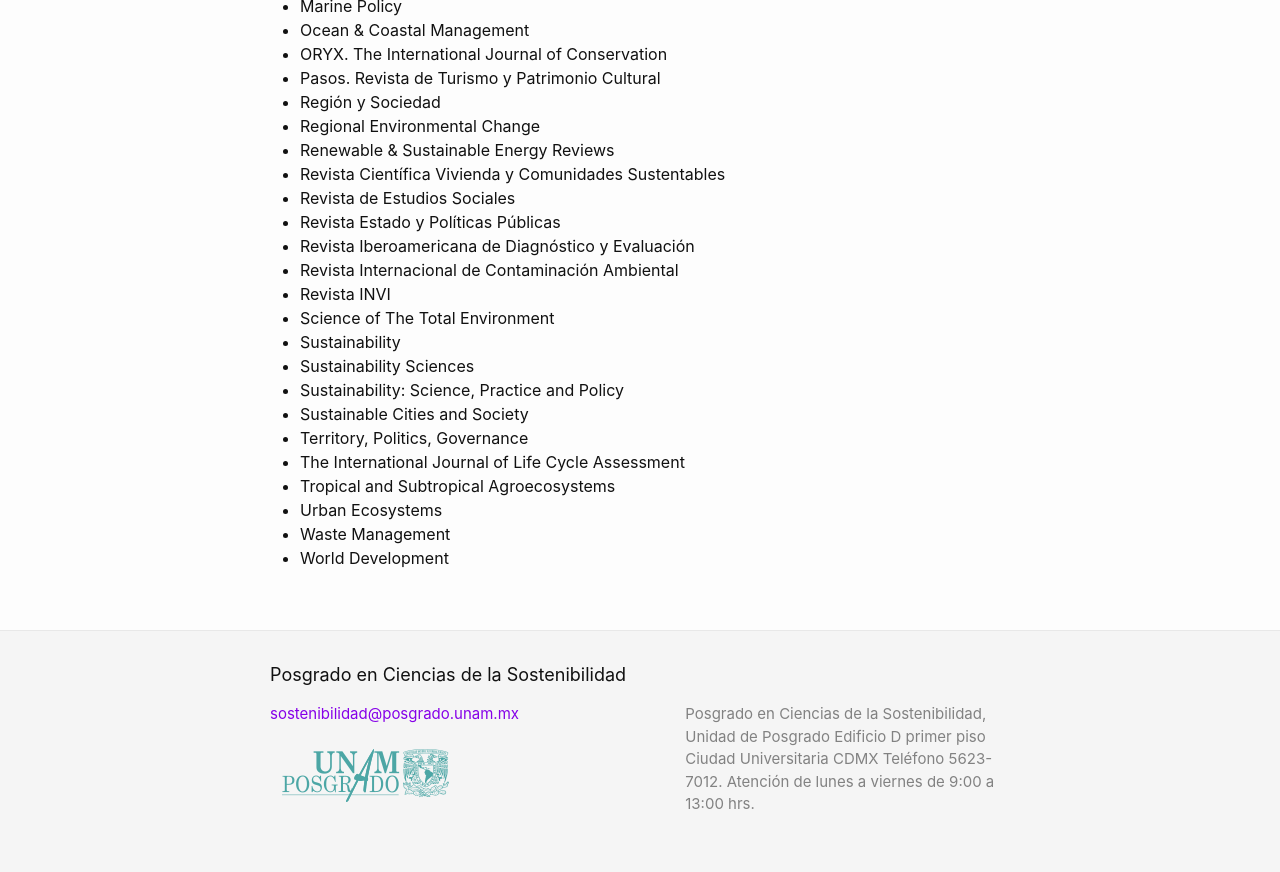
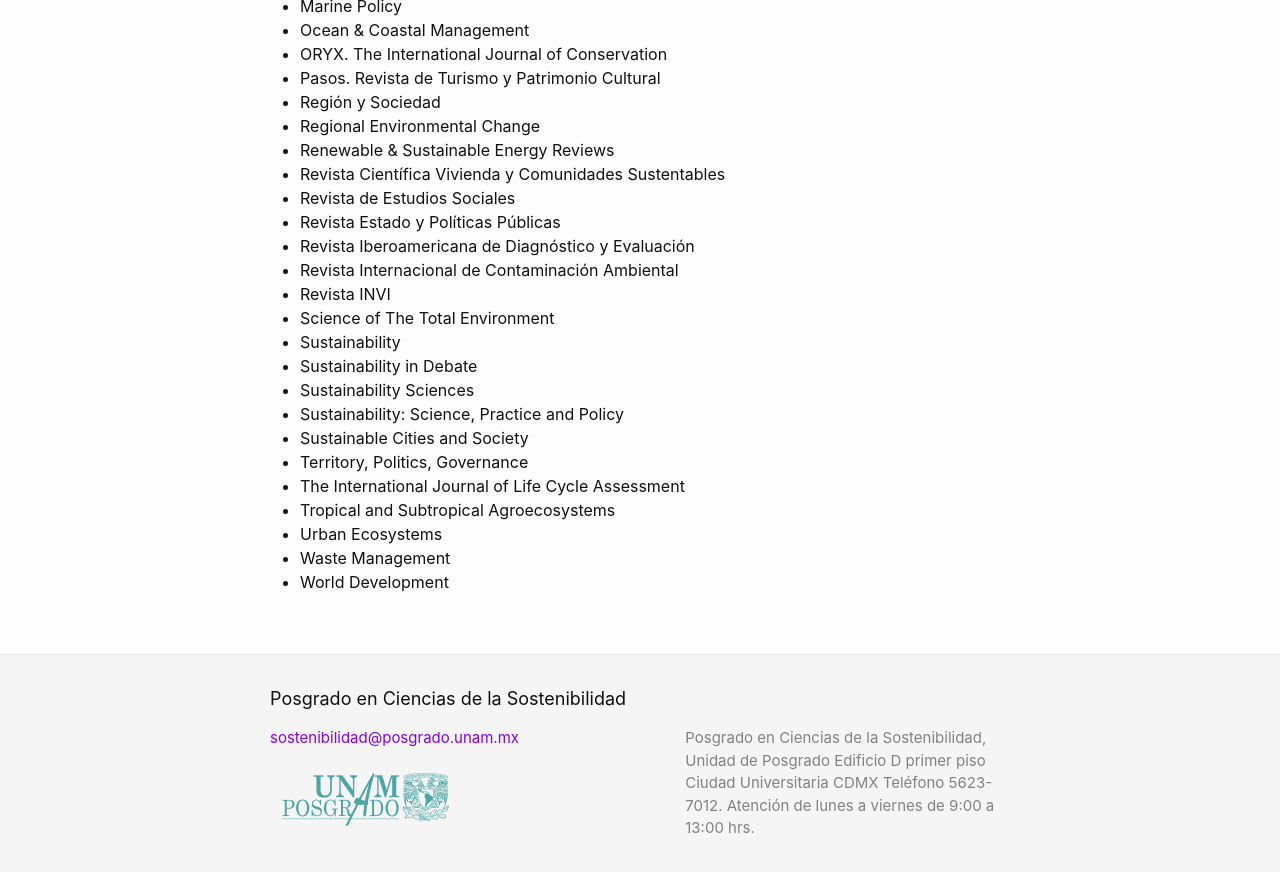
Before and after one commit to pcs-unam/pcs-unam.github.io, a Jekyll site: the page built from doctorado/catalogo_revistas.md, in a window 1280 px wide and 900 px high, scrolled down 1860 px. Shown: the top 872 px of the window. Built offline with Jekyll 4.4.1, drawn with Linux system fonts in a browser that asks for light colours.

Commit message:
Se agregó la revista Sustainability in Debate

```diff
--- a/doctorado/catalogo_revistas.md
+++ b/doctorado/catalogo_revistas.md
@@ -82,6 +82,7 @@ permalink: /doctorado/catalogo_revistas/
  - Revista INVI
  - Science of The Total Environment
  - Sustainability
+ - Sustainability in Debate
  - Sustainability Sciences
  - Sustainability: Science, Practice and Policy
  - Sustainable Cities and Society
```
